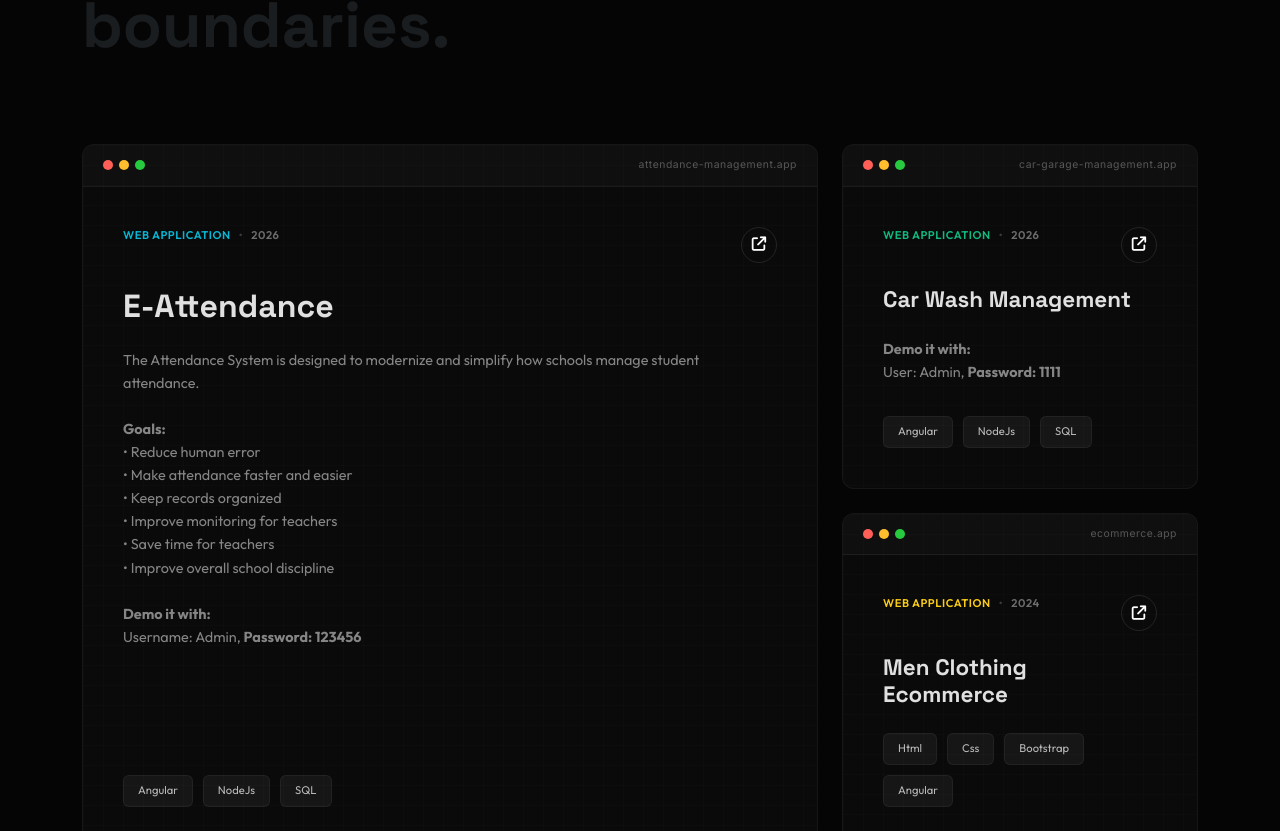
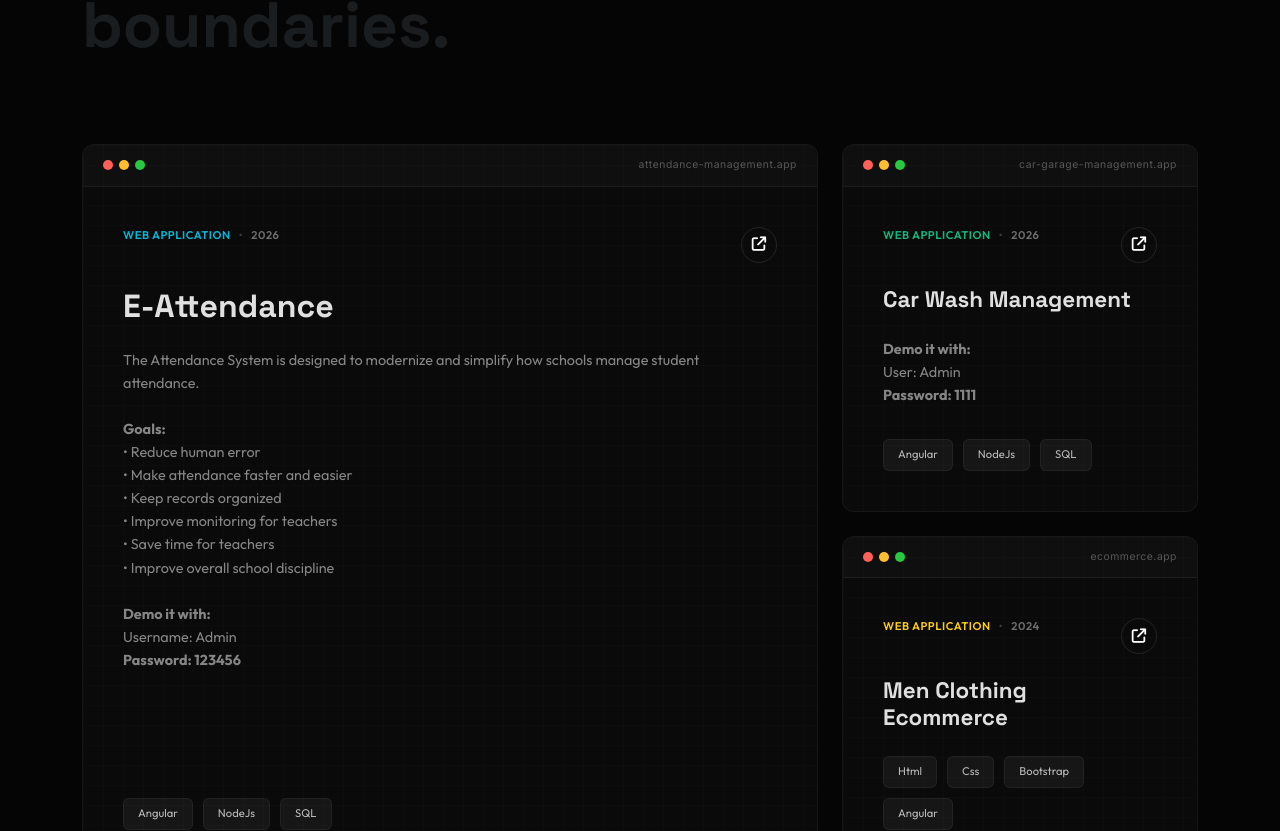
Before and after one commit to Phirunn891/Potfolio, an Angular app: page / in a window 1280 px wide. Shown: the part 3700-4531 px from the top of the page. Built offline with nearby package versions, Linux system fonts and the light colour scheme.

Commit message:
Add more url direction

```diff
--- a/src/app/portfolio/portfolio.ts
+++ b/src/app/portfolio/portfolio.ts
@@ -71,7 +71,7 @@ export class Portfolio implements OnInit, OnDestroy {
       title: 'E-Attendance',
       category: 'WEB APPLICATION',
       year: '2026',
-      description: 'The Attendance System is designed to modernize and simplify how schools manage student attendance.<br><br><b>Goals:</b><br>• Reduce human error<br>• Make attendance faster and easier<br>• Keep records organized<br>• Improve monitoring for teachers<br>• Save time for teachers<br>• Improve overall school discipline<br><br><b>Demo it with:</b><br>Username: Admin, <b>Password: 123456</b>',
+      description: 'The Attendance System is designed to modernize and simplify how schools manage student attendance.<br><br><b>Goals:</b><br>• Reduce human error<br>• Make attendance faster and easier<br>• Keep records organized<br>• Improve monitoring for teachers<br>• Save time for teachers<br>• Improve overall school discipline<br><br><b>Demo it with:</b><br>Username: Admin <br> <b>Password: 123456</b>',
       tags: ['Angular', 'NodeJs', 'SQL'],
       url: 'attendance-management.app',
       color: '#06b6d4',
@@ -84,14 +84,14 @@ export class Portfolio implements OnInit, OnDestroy {
       title: 'Car Wash Management',
       category: 'WEB APPLICATION',
       year: '2026',
-      description: '<b>Demo it with:</b><br>User: Admin, <b>Password: 1111</b>',
+      description: '<b>Demo it with:</b><br>User: Admin <br> <b>Password: 1111</b>',
       tags: ['Angular', 'NodeJs', 'SQL'],
       url: 'car-garage-management.app',
       color: '#10b981',
       glowRgb: '16, 185, 129',
       size: 'small',
       link: '#',
-      href: 'https://car-wash-phi.vercel.app/'
+      href: 'https://sshinz-car-wash.vercel.app/login'
     },
     {
       title: 'Men Clothing Ecommerce',
--- a/src/index.html
+++ b/src/index.html
@@ -5,7 +5,7 @@
   <title>Portfolio</title>
   <base href="/">
   <meta name="viewport" content="width=device-width, initial-scale=1">
-  <link rel="icon" type="image/x-icon" href="favicon.ico">
+  <link rel="icon" type="image/svg+xml" href="robot-robotic-cyber-svgrepo-com.svg">
   <!-- Google Fonts: Outfit -->
   <link href="https://fonts.googleapis.com/css2?family=Outfit:wght@300;400;600;700&display=swap" rel="stylesheet">
   <!-- Google Fonts: Inter & Space Grotesk -->
```
Also changed, not shown: public/robot-robotic-cyber-svgrepo-com.svg (added).
